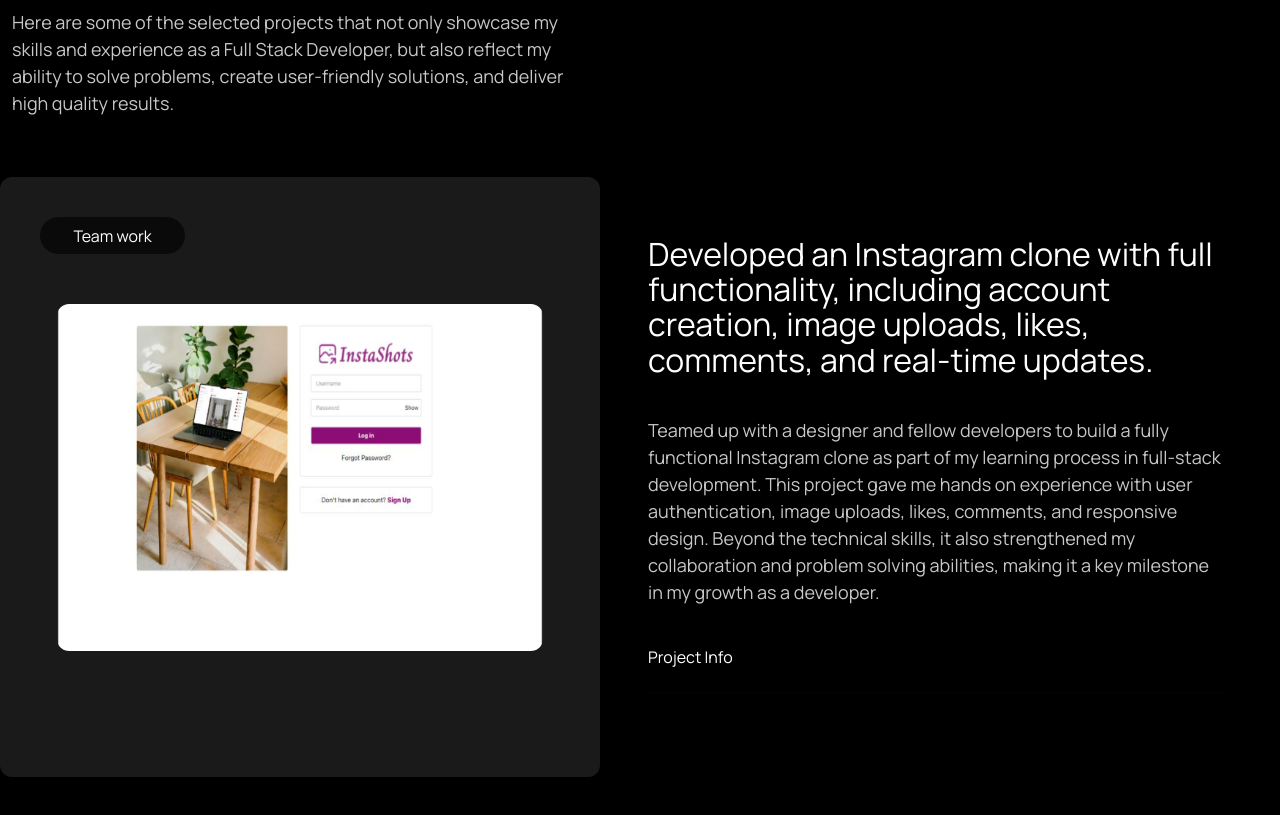
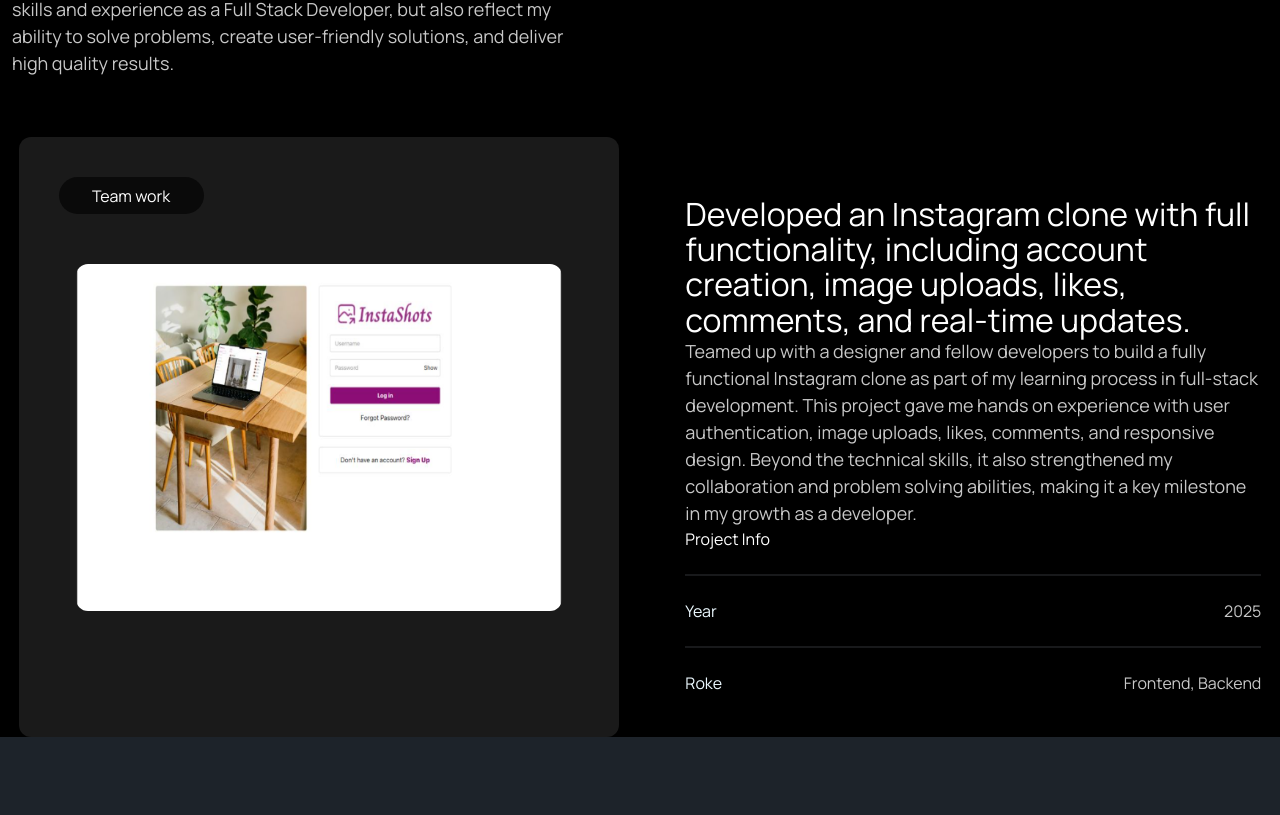
Before and after one commit to Joseph-web-create/GD-portfolio, a React (Vite) app in the folder frontend/: page / in a window 1280 px wide. Shown: the part 1129-1944 px from the top of the page. After the commit the page ends 1866 px from the top, so only its background shows below. Built offline with nearby package versions, Linux system fonts and the light colour scheme.

Commit message:
Project page

```diff
--- a/frontend/src/App.css
+++ b/frontend/src/App.css
@@ -4,10 +4,10 @@
 @import "tailwindcss";
 
 @plugin "daisyui" {
-  themes: light --default
+  themes: dark --default
 }
 
-body{
+body {
   scroll-behavior: smooth;
 }
 
@@ -23,9 +23,9 @@ body{
   font-style: normal;
 }
 
-.manrope{
+.manrope {
   font-family: "Manrope", sans-serif;
   font-optical-sizing: auto;
-    font-weight: 400;
-    font-style: normal;
+  font-weight: 400;
+  font-style: normal;
 }
--- a/frontend/src/components/ProjectSection.jsx
+++ b/frontend/src/components/ProjectSection.jsx
@@ -1,7 +1,7 @@
 import instashot from "../assets/project1.png";
 function ProjectSection() {
   return (
-    <div className="mx-auto max-w-[1440px] py-10">
+    <div className="mx-auto max-w-[1440px] bg-black">
       <div className="lg:w-[600px] w-[343px] px-3" id="work">
         <h2 className="lg:text-[76px] text-[43px] bebas-neue-regular text-[#FFFFFF]">
           Featured Projects
@@ -14,9 +14,9 @@ function ProjectSection() {
         </p>
       </div>
 
-      <div className="mt-15">
-        <div className="flex lg:flex-row flex-col items-center gap-[48px]">
-          <div className="w-[80%] h-[343px] lg:w-[600px] lg:h-[600px] bg-[#1A1A1A] flex flex-col justify-center items-start lg:items-center rounded-[12px] relative gap-5 ">
+      <div className="mt-15 ">
+        <div className="flex lg:flex-row flex-col items-center justify-evenly w-full gap-[48px]">
+          <div className="w-[600px] h-[600px] bg-[#1A1A1A] flex flex-col justify-center items-start lg:items-center rounded-[12px] relative gap-5 ">
             <div className="flex items-center justify-center lg:w-[145px] lg:h-[37px] bg-[#0A0A0A] rounded-[100px] relative lg:absolute top-0 left-0 lg:top-10 lg:left-10">
               <p className="text-[#FFFFFF] manrope text-center ">Team work</p>
             </div>
@@ -28,13 +28,13 @@ function ProjectSection() {
             />
           </div>
 
-          <div className="lg:w-[576px] lg:h-[480px] manrope flex flex-col justify-between">
-            <h2 className="text-[#FFFFFF] lg:text-[32px] leading-[110%]">
+          <div className="w-[343px] h-[473px] lg:w-[576px] lg:h-[480px] manrope flex flex-col lg:justify-between  ">
+            <h2 className="text-[#FFFFFF] text-[24px] lg:text-[32px] leading-[110%]">
               Developed an Instagram clone with full functionality, including
               account creation, image uploads, likes, comments, and real-time
               updates.
             </h2>
-            <p className="text-[#C7C7C7] text-[16px] lg:text-[18px] ">
+            <p className="text-[#C7C7C7] text-[16px]  lg:text-[18px]">
               Teamed up with a designer and fellow developers to build a fully
               functional Instagram clone as part of my learning process in
               full-stack development. This project gave me hands on experience
@@ -46,6 +46,15 @@ function ProjectSection() {
             <div>
               <p className="text-[16px] text-[#FFFFFF]">Project Info</p>
               <div className="divider" />
+              <div className="flex justify-between">
+                <p>Year</p>
+                <p className="text-[#C7C7C7]">2025</p>
+              </div>
+              <div className="divider" />
+              <div className="flex justify-between">
+                <p>Roke</p>
+                <p className="text-[#C7C7C7]">Frontend, Backend</p>
+              </div>
             </div>
           </div>
         </div>
```
